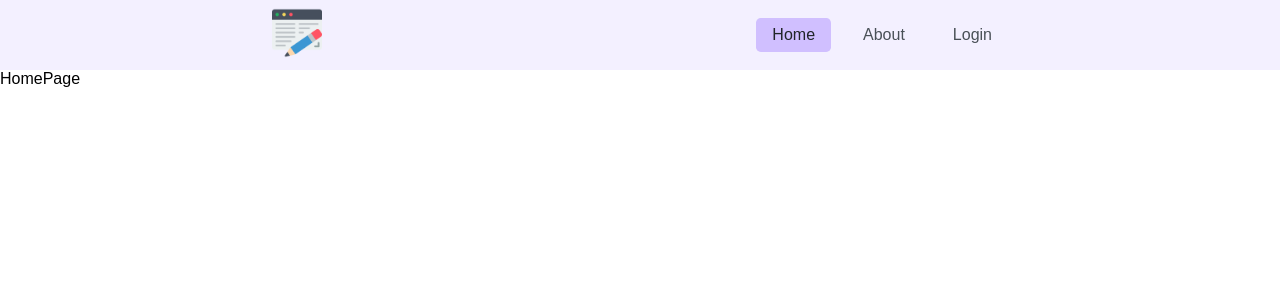
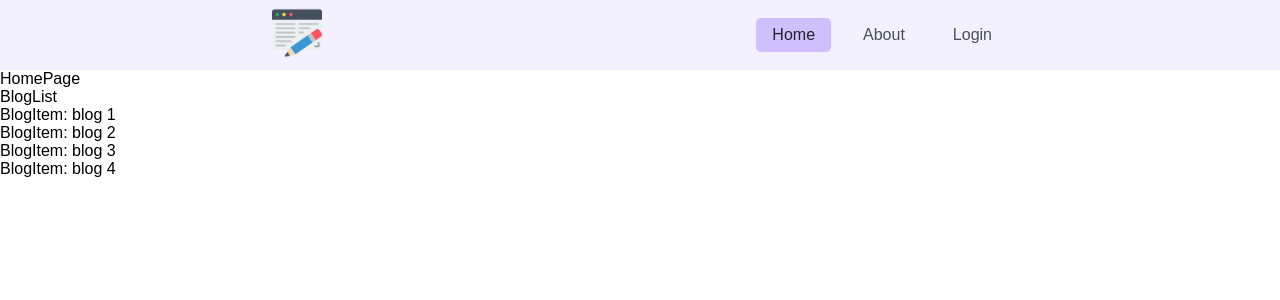
Before and after one commit to barath2001/blog-app, a React (Create React App) app in the folder frontend/: page / in a window 1280 px wide. Shown: the top 300 px of the page. Built offline with nearby package versions, Linux system fonts and the light colour scheme.

Commit message:
setup prop chain for Home, BlogList and BlogItem components

```diff
--- /dev/null
+++ b/frontend/src/components/BlogItem.jsx
@@ -0,0 +1,7 @@
+import React from "react";
+
+const BlogItem = (props) => {
+  return <div>BlogItem: {props.item.name} </div>;
+};
+
+export default BlogItem;
--- /dev/null
+++ b/frontend/src/components/BlogList.jsx
@@ -0,0 +1,15 @@
+import React from "react";
+import BlogItem from "./BlogItem";
+
+const BlogList = (props) => {
+  return (
+    <div>
+      <p>BlogList</p>
+      {props.items.map((item) => (
+        <BlogItem item={item} />
+      ))}
+    </div>
+  );
+};
+
+export default BlogList;
--- a/frontend/src/pages/HomePage.jsx
+++ b/frontend/src/pages/HomePage.jsx
@@ -1,7 +1,28 @@
 import React from "react";
+import BlogList from "../components/BlogList";
+
+const items = [
+  {
+    name: "blog 1",
+  },
+  {
+    name: "blog 2",
+  },
+  {
+    name: "blog 3",
+  },
+  {
+    name: "blog 4",
+  },
+];
 
 const HomePage = () => {
-  return <div>HomePage</div>;
+  return (
+    <div>
+      <p>HomePage</p>
+      <BlogList items={items} />
+    </div>
+  );
 };
 
 export default HomePage;
```
